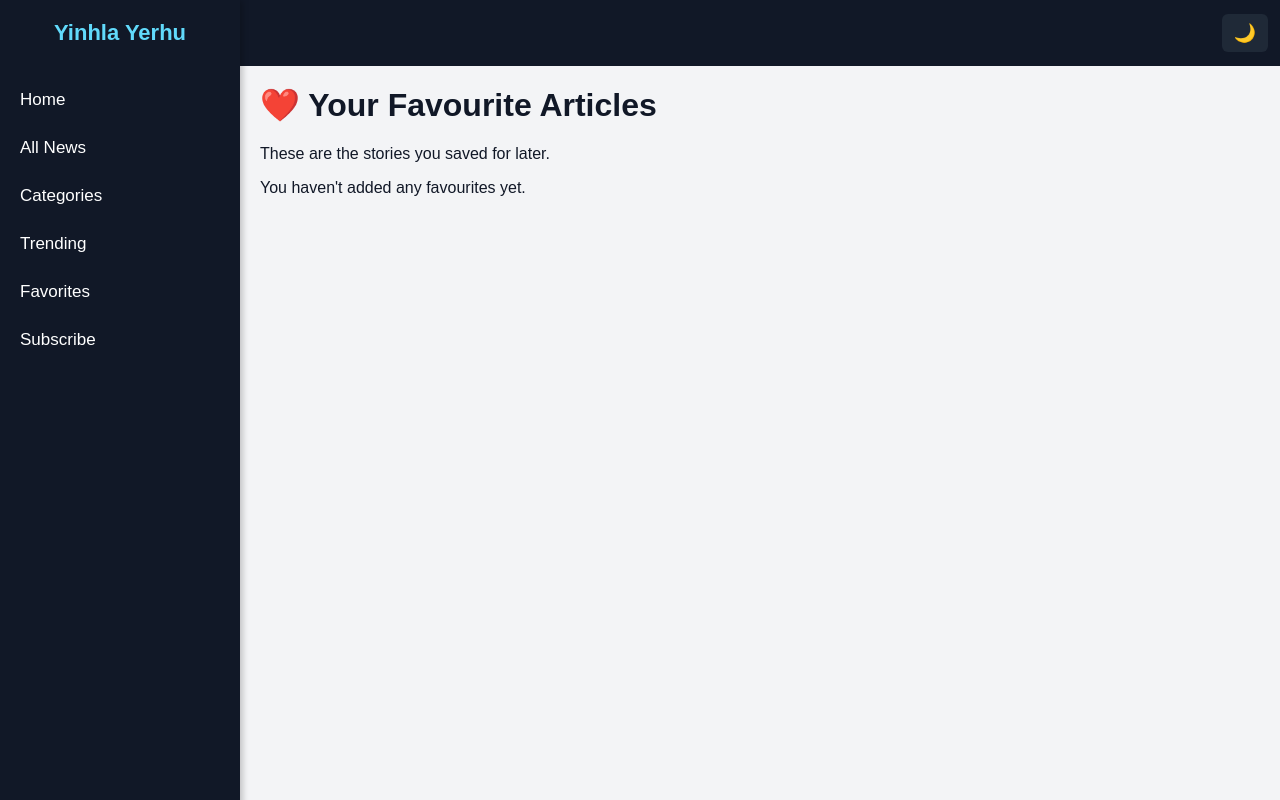
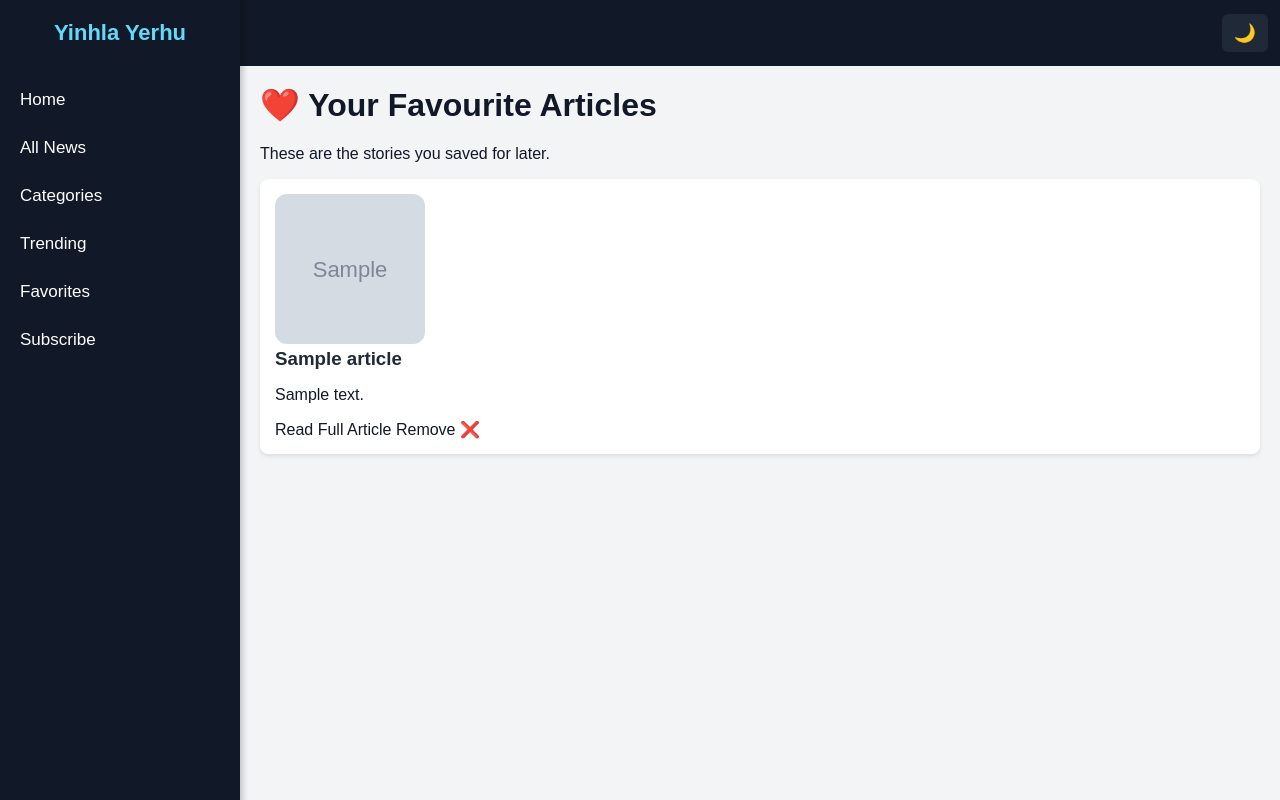
Before and after one commit to Ntshuxekani/DjangoNewsApp, a Django app: page /favourites/ in a window 1280 px wide. Run offline with Django 5.2, Linux system fonts and the light colour scheme; tables that the repository leaves empty hold one stand-in row (values such as "Sample post"); grey boxes marked "Sample" are stand-in pictures.

Commit message:
resize the images and added favourites button

```diff
--- a/newsapp/models.py
+++ b/newsapp/models.py
@@ -64,3 +64,14 @@ class Like(models.Model):
 
     def __str__(self):
         return f'Like: {self.article.title}'
+
+
+class Article(models.Model):
+    title = models.CharField(max_length=255)
+    description = models.TextField(null=True, blank=True)
+    url = models.CharField(max_length=500)
+    urlToImage = models.CharField(max_length=500, null=True, blank=True)
+    is_favourite = models.BooleanField(default=False)
+
+    def __str__(self):
+        return self.title
--- a/newsapp/static/newsapp/styles.css
+++ b/newsapp/static/newsapp/styles.css
@@ -343,3 +343,20 @@ body.dark-mode .sidebar {
 body.dark-mode .top-bar {
     background: #0f172a;
 }
+
+.news-image {
+  width: 150px;
+  height: 150px;
+  border-radius: 12px;
+  object-fit: cover;
+}
+
+.fav-icon {
+    font-size: 24px;
+    cursor: pointer;
+    transition: 0.3s ease;
+}
+
+.fav-icon.active {
+    color: hotpink;
+}
--- a/newsapp/urls.py
+++ b/newsapp/urls.py
@@ -5,16 +5,18 @@ urlpatterns = [
     path('', views.home, name='home'),
     path('article/<int:pk>/', views.article_detail, name='article_detail'),
     path('article/<int:article_id>/comment/', views.add_comment, name='add_comment'),
-    path('favorite/<int:article_id>/', views.add_favorite, name='add_favorite'),
+    #path('favorite/<int:article_id>/', views.add_favorite, name='add_favorite'),
     path('subscribe/', views.subscribe, name='subscribe'),  # if you have subscribe view
     # optionally keep api route:
     path('api/news/', views.all_news, name='api_news'),
     path("categories/", views.categories, name="categories"),
     path('trending/', views.trending, name='trending'),
-    path('favourites/', views.favourites, name='favourites'),
+   # path('favourites/', views.favourites, name='favourites'),
     path('profile/', views.profile, name='profile'),
     path('search/', views.search, name='search'),
     path('all-news/', views.all_news, name='all_news'),
+    path('toggle-favourite/<int:article_id>/', views.toggle_favourite, name='toggle_favourite'),
+    path('favourites/', views.favourites_list, name='favourites'),
 
 ]
 path('favourite/remove/<int:article_id>/', views.remove_favourite, name='remove_favourite'),
--- a/newsapp/views.py
+++ b/newsapp/views.py
@@ -7,6 +7,8 @@ from django.contrib import messages
 from django.utils import timezone
 from .models import NewsArticle, Category, BreakingAlert
 from .utils import fetch_api_news, fetch_category_news, fetch_trending_news
+from django.shortcuts import redirect, get_object_or_404
+from .models import Article
 
 def home(request):
     query = request.GET.get("q", "").strip()
@@ -162,3 +164,14 @@ def search(request):
         "query": query,
         "results": results
     })
+
+
+def toggle_favourite(request, article_id):
+    article = get_object_or_404(Article, id=article_id)
+    article.is_favourite = not article.is_favourite
+    article.save()
+    return redirect('all_news')
+
+def favourites_list(request):
+    favourites = Article.objects.filter(is_favourite=True)
+    return render(request, 'newsapp/favourites.html', {'favourites': favourites})
```
Also changed, not shown: newsapp/templates/newsapp/all_news.html (+9 -0 lines), db.sqlite3, newsapp/migrations/0006_article.py (added).
